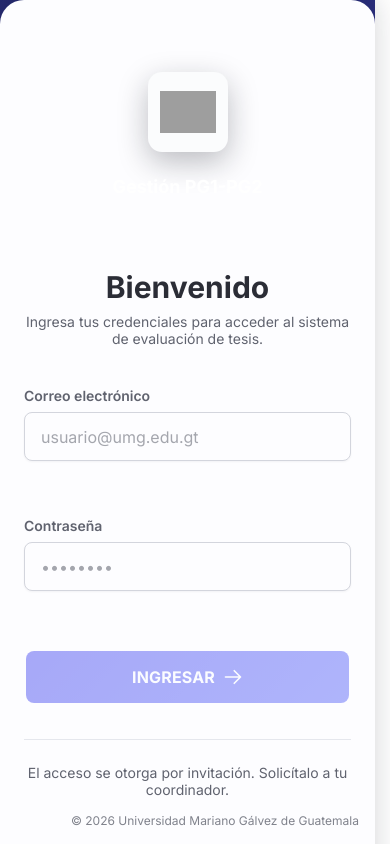
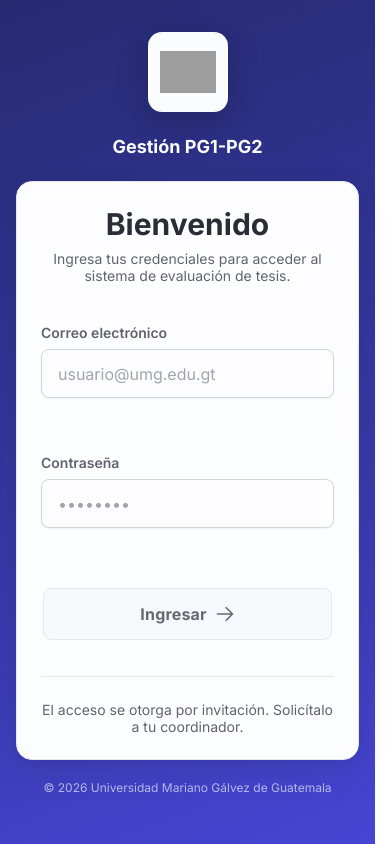
Before and after one commit to DieGod-21/TesIngSistem-DIEGO, a React (Vite) app in the folder frontend/: page /login in a window 390 px wide. Built offline with nearby package versions, Linux system fonts and the light colour scheme; grey boxes are pictures that could not be loaded.

Commit message:
(ui): completar la fase de refinamiento visual

```diff
--- a/frontend/src/components/LoginForm.tsx
+++ b/frontend/src/components/LoginForm.tsx
@@ -3,7 +3,6 @@ import { IonButton, IonInput, IonSpinner } from '@ionic/react';
 import { useAuth } from '../context/AuthContext';
 import { useToast } from '../context/ToastContext';
 import { SESSION_MSG_KEY } from '../services/apiClient';
-import umgLogo from '../assets/umg_logo.png';
 
 const LoginForm: React.FC = () => {
     const { login, loading, error } = useAuth();
@@ -61,11 +60,6 @@ const LoginForm: React.FC = () => {
 
     return (
         <>
-            <div className="auth-mobile-logo">
-                <img src={umgLogo} alt="Logo Universidad Mariano Gálvez" />
-                <span className="auth-mobile-logo__title">Gestión PG1-PG2</span>
-            </div>
-
             <div className="auth-form-header">
                 <h2 className="auth-form-header__title">Bienvenido</h2>
                 <p className="auth-form-header__subtitle">
--- a/frontend/src/features/ternas/styles/ternas.css
+++ b/frontend/src/features/ternas/styles/ternas.css
@@ -36,13 +36,13 @@
   text-align: left;
   cursor: pointer;
   box-shadow: var(--shadow-sm), var(--hairline);
-  transition: transform 160ms var(--ease-out-expo), box-shadow 160ms var(--ease-out-expo), border-color 160ms var(--ease-out-expo);
+  transition: box-shadow 160ms var(--ease-out-expo), border-color 160ms var(--ease-out-expo);
   position: relative;
   overflow: hidden;
 }
+/* Sin desplazamiento: ver REGLA DE ESTADO AL APUNTAR en ui.css. */
 .terna-card:hover {
-  transform: translateY(-1px);
-  box-shadow: var(--shadow-md);
+  box-shadow: var(--shadow-lg);
   border-color: var(--border-strong);
   border-top-color: var(--color-primary);
 }
--- a/frontend/src/pages/LoginPage.tsx
+++ b/frontend/src/pages/LoginPage.tsx
@@ -95,6 +95,15 @@ const LoginPage: React.FC = () => {
 
                 {/* ── Panel derecho: Formulario ─────────────────────────── */}
                 <section className="auth-form-section" aria-label="Formulario de acceso">
+                    {/* Marca en móvil: vive FUERA de la tarjeta, sobre la banda
+                        índigo. Estaba dentro, y la hoja de estilo la pintaba de
+                        blanco para un fondo sobre el que nunca se apoyaba: el
+                        título salía blanco sobre blanco, invisible. */}
+                    <div className="auth-mobile-logo">
+                        <img src={umgLogo} alt="Logo Universidad Mariano Gálvez" />
+                        <span className="auth-mobile-logo__title">Gestión PG1-PG2</span>
+                    </div>
+
                     <div className="auth-form-container">
                         <LoginForm />
                     </div>
--- a/frontend/src/styles/login.css
+++ b/frontend/src/styles/login.css
@@ -229,6 +229,12 @@
 }
 
 /* ─── Panel derecho — Formulario ──────────────────────────────────── */
+/* El panel pasa a ser el PLANO DE FONDO (`--surface-base`, un escalón por
+   debajo de la tarjeta). Antes era `--surface-card`: el formulario iba desnudo
+   sobre el mismo color que debería tener una tarjeta, así que no tenía bordes
+   ni plano propio y flotaba en un vacío plano — mientras la mitad izquierda es
+   una superficie acotada, texturada y con capas. Esa asimetría de MATERIAL era
+   el defecto, no la falta de adornos. */
 .auth-form-section {
   flex: 1;
   position: relative;
@@ -238,18 +244,23 @@
   align-items: center;
   justify-content: center;
   padding: var(--space-24);
-  background: var(--surface-card);
+  background: var(--surface-base);
   animation: slideInRight 0.55s cubic-bezier(0.22, 1, 0.36, 1) both;
 }
 
 @media (min-width: 768px)  { .auth-form-section { padding: var(--space-48); } }
 @media (min-width: 1024px) { .auth-form-section { padding: var(--space-96); } }
 
-/* Costura con profundidad: en escritorio el panel del formulario recibe una
-   sombra interior muy suave desde el borde del hero, reforzando la lectura de
-   dos planos (premium) sin alterar el layout. */
+/* Costura entre las dos mitades: el hero es una superficie luminosa, y su luz
+   se derrama sobre el plano contiguo. Es un gradiente muy tenue anclado al
+   borde izquierdo, no un adorno centrado. */
 @media (min-width: 768px) {
   .auth-form-section {
+    background:
+      linear-gradient(90deg,
+        color-mix(in oklch, var(--color-primary) 7%, transparent) 0%,
+        transparent 22%),
+      var(--surface-base);
     box-shadow: inset 18px 0 40px -34px oklch(0.20 0.02 275 / 0.45);
   }
 }
@@ -259,6 +270,22 @@
   max-width: 28rem;
   padding-bottom: var(--space-96);            /* evita que el footer fixed tape el contenido */
   animation: fadeSlideIn 0.6s ease forwards;
+}
+
+/* En escritorio el formulario ES un objeto: superficie, borde, radio y
+   elevación. Le da a la mitad derecha el plano acotado que la izquierda ya
+   tenía, y el vacío inferior deja de leerse como «falta algo» para leerse
+   como aire alrededor de una pieza. */
+@media (min-width: 768px) {
+  .auth-form-container {
+    max-width: 26rem;
+    padding: var(--space-40);
+    padding-bottom: var(--space-40);          /* el pie fijo se oculta en escritorio */
+    background: var(--surface-card-grad), var(--surface-card);
+    border: 1px solid var(--border);
+    border-radius: var(--radius-card);
+    box-shadow: var(--shadow-lg), var(--hairline);
+  }
 }
 
 /* Logo móvil (solo en pantallas pequeñas) */
@@ -379,9 +406,13 @@
   font-size: var(--text-md);
   height: 3.25rem;
   letter-spacing: 0.01em;
+  /* Ionic pone `text-transform: uppercase` por defecto en sus botones: el CTA
+     salía «INGRESAR» mientras TODOS los botones del producto (`.ui-btn`) van en
+     caja normal. Era la única pieza del sistema que hablaba en mayúsculas. */
+  text-transform: none;
 }
 /* Mismo lenguaje que .ui-btn--primary del DS: gradiente + highlight interno,
-   elevación sutil en hover (-1px) y presión (scale .98). */
+   elevación por SOMBRA al apuntar y presión (scale .98) al pulsar. */
 .auth-submit-btn::part(native) {
   transition: transform var(--transition-base), box-shadow var(--transition-base), filter var(--transition-base);
   background: var(--gradient-brand);
@@ -389,7 +420,6 @@
 }
 .auth-submit-btn::part(native):hover {
   filter: saturate(1.08) brightness(1.03);
-  transform: translateY(-1px);
   box-shadow: var(--shadow-primary), inset 0 1px 0 oklch(1 0 0 / 0.22);
 }
 .auth-submit-btn::part(native):active {
@@ -399,8 +429,18 @@
   outline: 2px solid var(--color-primary);
   outline-offset: 2px;
 }
-/* Deshabilitado (formulario incompleto): plano e inactivo, no "elevado pero muerto". */
+/* Deshabilitado (formulario incompleto): SUPERFICIE NEUTRA, no un primario
+   descolorido. Ionic baja la opacidad del host al 50 %, y sobre el gradiente
+   de marca eso producía un lavanda pastel que se lee como «este botón está
+   roto» en vez de «todavía no se puede pulsar» — y dejaba la etiqueta casi
+   ilegible. Se apaga la opacidad del host y el estado lo dicen los colores. */
+.auth-submit-btn.button-disabled {
+  opacity: 1;
+}
 .auth-submit-btn.button-disabled::part(native) {
+  background: var(--surface-raised);
+  color: var(--text-muted);
+  border: 1px solid var(--border);
   box-shadow: none;
   filter: none;
 }
@@ -428,7 +468,10 @@
   color: var(--text-secondary);
   margin: 0;
 }
-/* Footer copyright — fixed para bypassear el shadow DOM de IonContent */
+/* Footer copyright — fixed para bypassear el shadow DOM de IonContent.
+   Solo existe en móvil: ahí el panel de marca (que ya lleva su propio
+   copyright) está oculto. En escritorio ambos se renderizaban a la vez y el
+   mismo texto aparecía DOS VECES, abajo a la izquierda y abajo a la derecha. */
 .auth-copyright-footer {
   position: fixed;
   right: var(--space-16);
@@ -438,6 +481,9 @@
   color: var(--text-muted);
   opacity: 0.85;
   pointer-events: none;
+}
+@media (min-width: 768px) {
+  .auth-copyright-footer { display: none; }
 }
 
 /* ─── IonContent: forzar altura completa ──────────────────────────── */
@@ -477,8 +523,9 @@ ion-content::part(scroll) {
   }
   .auth-mobile-logo {
     width: 100%;
-    padding: var(--space-40) var(--space-24) var(--space-32);
+    padding: var(--space-32) var(--space-24) var(--space-24);
     gap: var(--space-12);
+    margin-bottom: 0;
   }
   .auth-mobile-logo img {
     width: 5rem;
@@ -494,15 +541,40 @@ ion-content::part(scroll) {
     font-size: var(--text-lg);
     font-weight: var(--weight-bold);
   }
+  /* Misma IDEA que en escritorio: el formulario es una tarjeta. Antes era una
+     hoja anclada al fondo con `flex: 1`, de modo que crecía hasta el borde de
+     la pantalla y el copyright fijo se le montaba encima del texto. Como
+     tarjeta se ajusta a su contenido y deja sitio al pie. */
   .auth-form-container {
-    background: var(--surface-card);
-    border-radius: 24px 24px 0 0;
-    padding: var(--space-32) var(--space-24) var(--space-96);
-    box-shadow: 0 -8px 30px oklch(0.20 0.02 275 / 0.18);
-    flex: 1;
-    width: 100%;
+    background: var(--surface-card-grad), var(--surface-card);
+    border: 1px solid var(--border);
+    border-radius: var(--radius-xl);
+    padding: var(--space-24);
+    box-shadow: var(--shadow-lg);
+    margin: 0 var(--space-16);
+    width: auto;
+    align-self: stretch;
     max-width: none;
   }
+
+  /* En flujo, no fijo: un pie `position: fixed` sobre una pantalla que ahora
+     puede desplazarse se monta sobre el contenido. Aquí cae debajo de la
+     tarjeta, sobre la banda índigo, y por eso va en claro. */
+  .auth-copyright-footer {
+    position: static;
+    padding: var(--space-20) var(--space-24) var(--space-24);
+    text-align: center;
+    color: oklch(1 0 0 / 0.62);
+    opacity: 1;
+  }
+}
+
+/* El alto del formulario NO es fijo: cada error de validación añade una línea.
+   Con `--overflow: hidden` un móvil corto recortaba el contenido sin aviso.
+   En escritorio se conserva la pantalla completa sin scroll. */
+@media (max-width: 767px) {
+  ion-content { --overflow: auto; }
+  ion-content::part(scroll) { min-height: 100%; }
 }
 
 /* ─── Keyframes ───────────────────────────────────────────────────── */
--- a/frontend/src/theme/variables.css
+++ b/frontend/src/theme/variables.css
@@ -61,13 +61,13 @@
        daba ~2.2:1 sobre su propio chip). Los rellenos decorativos (puntos,
        segmentos, barras) simplemente quedan más profundos.
        Para fondos sólidos con texto claro encima existe `-solid`. */
-    --color-success:       oklch(0.520 0.145 152);
+    --color-success:       oklch(0.508 0.145 152);
     --color-success-light: oklch(0.945 0.045 152);
-    --color-warning:       oklch(0.545 0.140 62);
+    --color-warning:       oklch(0.532 0.140 62);
     --color-warning-light: oklch(0.945 0.055 80);
     --color-danger:        oklch(0.520 0.200 25);
     --color-danger-light:  oklch(0.940 0.030 25);
-    --color-info:          oklch(0.530 0.150 245);
+    --color-info:          oklch(0.518 0.150 245);
     --color-info-light:    oklch(0.950 0.035 235);
 
     /* Relleno sólido que lleva texto claro encima (botón destructivo):
@@ -95,10 +95,21 @@
        de dramatismo: es lo que hacen Stripe y GitHub. */
     --text-primary:    var(--gray-800);              /* ~11:1 */
     --text-secondary:  oklch(0.500 0.020 275);       /* ~5.4:1 */
-    --text-muted:      oklch(0.535 0.018 275);       /* ~4.7:1 en las tres superficies */
+    --text-muted:      oklch(0.522 0.018 275);       /* re-medido tras bajar --surface-base */
 
-    /* ── Superficies (semántico) ── */
-    --surface-base:   var(--gray-100);
+    /* ── Superficies (semántico) ──────────────────────────────────────────
+       La SEPARACIÓN entre el plano de página y la tarjeta es lo que hace que
+       una tarjeta se lea como un objeto. Medida contra el tema oscuro, la
+       versión clara tenía la mitad de profundidad:
+
+           claro:   base 0.968 → card 0.995   ΔL 0.027
+           oscuro:  base 0.205 → card 0.258   ΔL 0.053
+
+       El resultado era el modo claro «blanco plano» que el plan pide evitar:
+       las tarjetas no flotaban, solo tenían un filete. Se baja el plano de
+       página y se le sube un punto de croma hacia el índigo de marca (nunca
+       gris puro), hasta ΔL 0.043 — comparable al oscuro, y todavía sereno. */
+    --surface-base:   oklch(0.952 0.007 275);
     --surface-card:   oklch(0.995 0.002 275);
     --surface-raised: oklch(0.978 0.004 275);   /* headers de tabla, inner cards */
     --surface-float:  oklch(0.995 0.002 275);
```
Also changed, not shown: frontend/src/components/ui/ui.css (+33 -9 lines), frontend/src/features/proyectos/styles/proyectos.css (+5 -4 lines), frontend/src/pages/DashboardPage.tsx (+7 -24 lines), frontend/src/styles/dashboard.css (+18 -67 lines), 2 other files (tests, documents, lock files or other folders).
